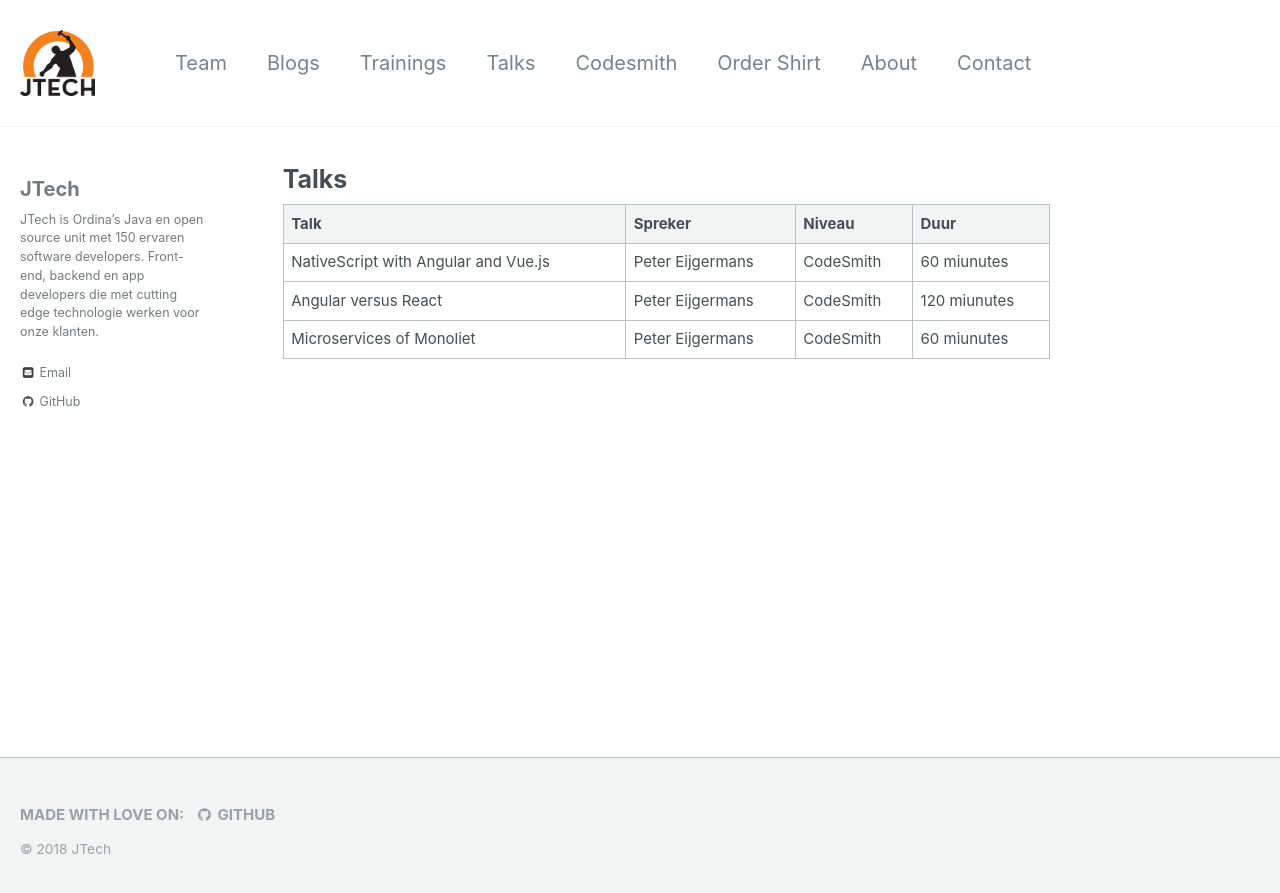
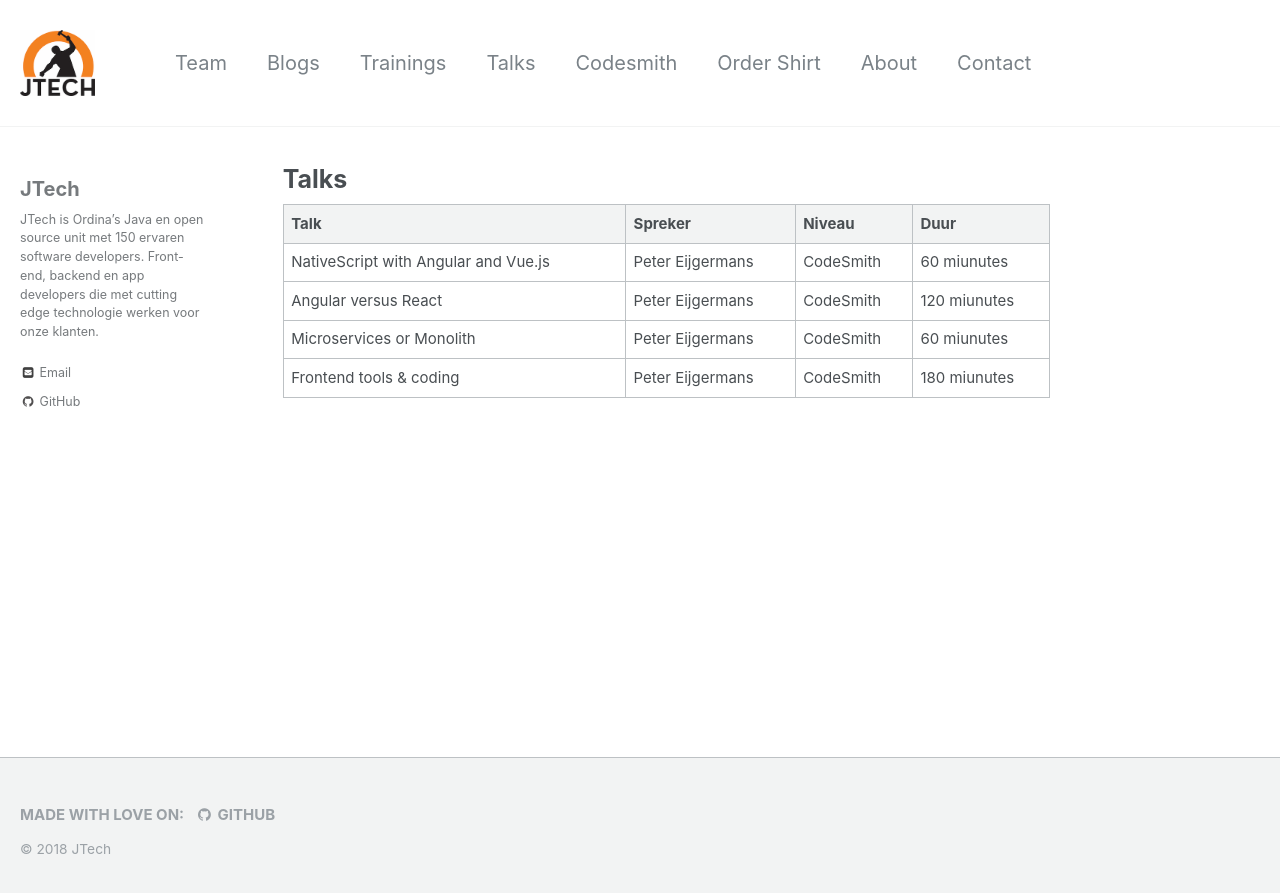
Before and after one commit to Ordina-JTech/Ordina-JTech.github.io, a Jekyll site: the page built from talks.md, in a window 1280 px wide. Shown: the top 893 px of the page. Built offline with Jekyll 4.4.1, drawn with Linux system fonts in a browser that asks for light colours.

Commit message:
updated talks

```diff
--- a/talks.md
+++ b/talks.md
@@ -8,4 +8,5 @@ author_profile: true
 |-------|--------|---------|---------|
 | NativeScript with Angular and Vue.js | Peter Eijgermans | CodeSmith | 60 miunutes
 | Angular versus React | Peter Eijgermans | CodeSmith | 120 miunutes
-| Microservices of Monoliet | Peter Eijgermans | CodeSmith | 60 miunutes
+| Microservices or Monolith | Peter Eijgermans | CodeSmith | 60 miunutes
+| Frontend tools & coding | Peter Eijgermans | CodeSmith | 180 miunutes
```
